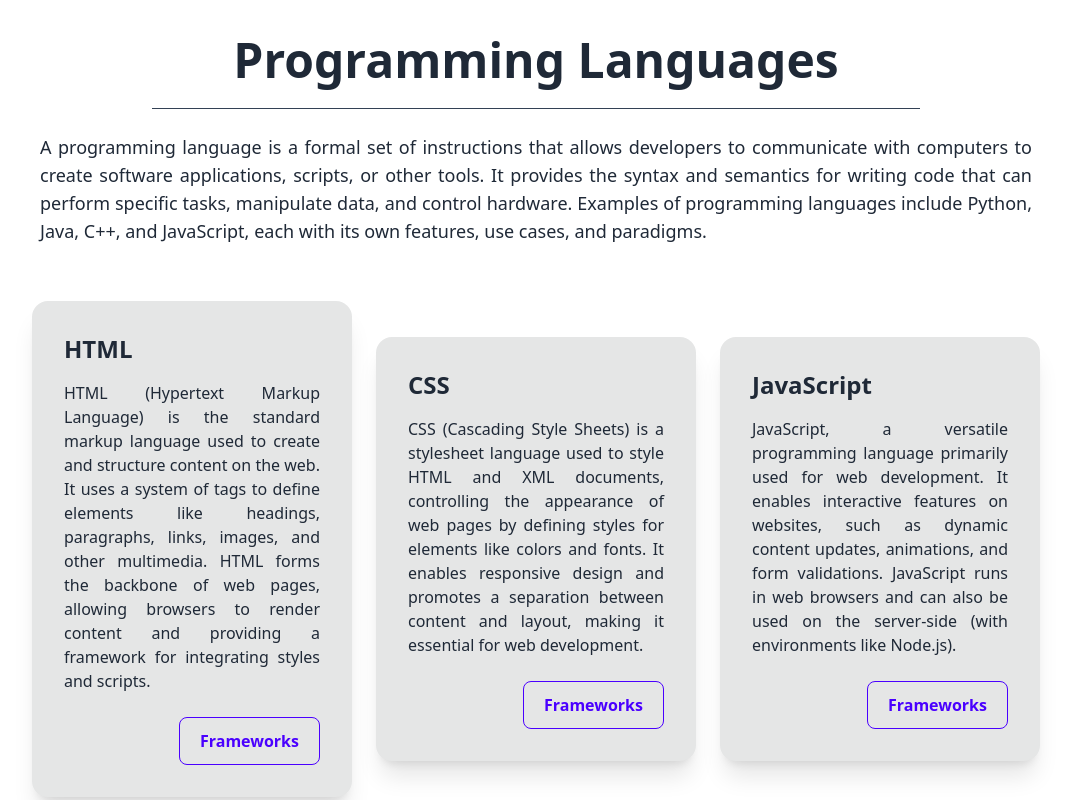
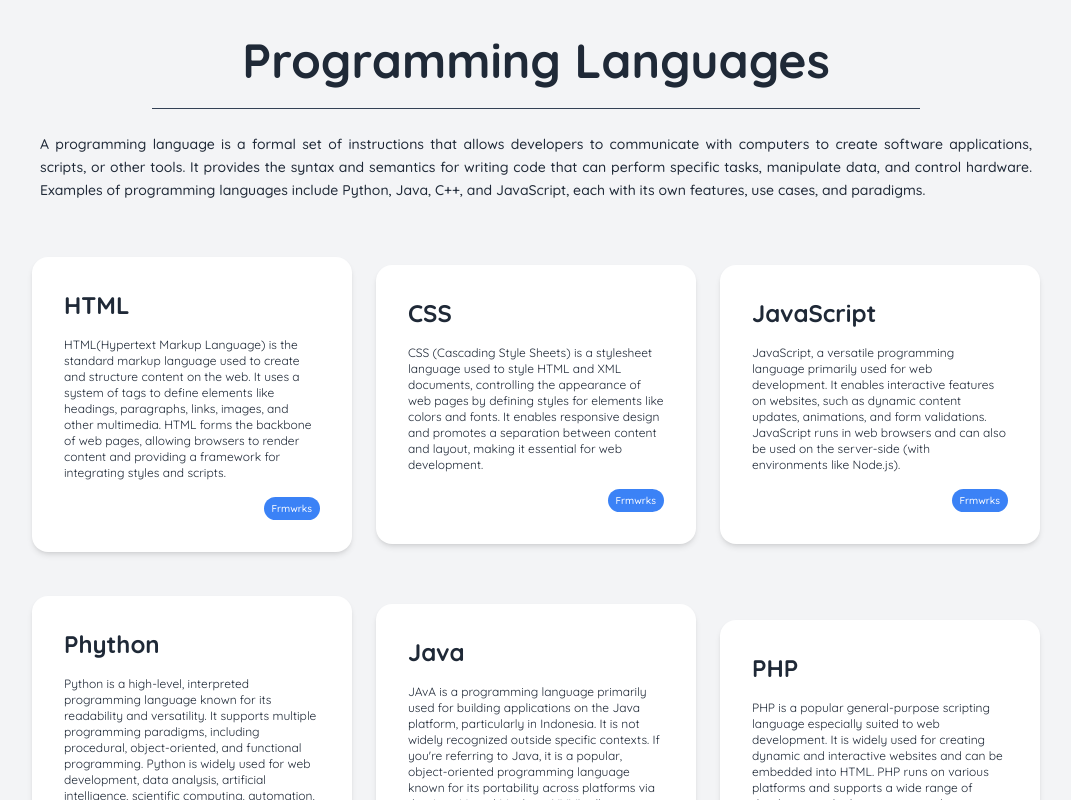
Before and after one commit to thealihamza04/CodeSphere, a React (Vite) app: page / in a window 1280 px wide. Shown: the top 800 px of the page, without its empty margins (104-1175 px from the left). Built offline with nearby package versions, Linux system fonts and the light colour scheme.

Commit message:
improve background

```diff
--- a/index.html
+++ b/index.html
@@ -7,10 +7,12 @@
   <meta name="viewport" content="width=device-width, initial-scale=1.0" />
   <link rel="preconnect" href="https://fonts.googleapis.com">
   <link rel="preconnect" href="https://fonts.gstatic.com" crossorigin>
-  <link
-    href="https://fonts.googleapis.com/css2?family=Nunito+Sans:ital,opsz,wght@0,6..12,200..1000;1,6..12,200..1000&family=Quicksand:wght@300..700&display=swap"
-    rel="stylesheet">
-    <link href="https://fonts.googleapis.com/icon?family=Material+Icons" rel="stylesheet">
+
+
+  <link rel="preconnect" href="https://fonts.googleapis.com">
+<link rel="preconnect" href="https://fonts.gstatic.com" crossorigin>
+<link href="https://fonts.googleapis.com/css2?family=Quicksand:wght@300..700&display=swap" rel="stylesheet">
+
   <title>CodeSphere</title>
 </head>
 
--- a/src/Components/Frameworks.jsx
+++ b/src/Components/Frameworks.jsx
@@ -16,7 +16,7 @@ const ProgLan = () => {
 
     return (
         <>
-            <div className="my-9 mx-4 md:mx-10 space-y-6">
+            <div className="py-9 px-4 space-y-6 bg-gray-100">
                 <h1 className="text-center text-3xl md:text-5xl font-bold">Frameworks</h1>
                 <div className="px-4 md:px-48">
                     <hr />
@@ -28,7 +28,7 @@ const ProgLan = () => {
                     </Link>
                 </div>
             </div>
-            <div className="flex flex-wrap gap-4 justify-center items-center px-4 md:px-10 mb-10">
+            <div className="flex flex-wrap gap-4 justify-center items-center px-4 md:px-10 pb-10">
                 {Frameworks.map((framework, index) => (
                     <Card
                         key={index} // Unique key for each framework
--- a/src/Components/Languages.jsx
+++ b/src/Components/Languages.jsx
@@ -11,16 +11,16 @@ const Languages = () => {
     "A programming language is a formal set of instructions that allows developers to communicate with computers to create software applications, scripts, or other tools. It provides the syntax and semantics for writing code that can perform specific tasks, manipulate data, and control hardware. Examples of programming languages include Python, Java, C++, and JavaScript, each with its own features, use cases, and paradigms.";
 
   return (
-    <div className="relative min-h-screen ">
+    <div className="relative min-h-screen bg-gray-100">
       {/* Header Section */}
       <div className="relative py-9 mx-4 md:mx-8 lg:mx-16 space-y-6 z-10">
-        <h1 className="text-center text-3xl sm:text-4xl md:text-5xl font-bold text-gray-800">
+        <h1 className="text-center text-3xl sm:text-4xl md:text-5xl font-sans font-extrabold text-gray-800">
           Programming Languages
         </h1>
         <div className="px-4 md:px-48">
           <hr className="border-slate-700" />
         </div>
-        <p className="px-4 md:px-20 text-sm md:text-lg text-justify leading-relaxed">
+        <p className="px-4 md:px-20 text-sm font-medium text-justify leading-relaxed">
           {def}
         </p>
       </div>
--- a/src/Components/Tool_Lib.jsx
+++ b/src/Components/Tool_Lib.jsx
@@ -33,15 +33,15 @@ const Tool_Lib = () => {
 
   return (
     <>
-      <div className="pb-10">
-        <div className="my-9 mx-4 md:mx-10 space-y-6">
+      <>
+        <div className="py-9 px-4 pd:px-10 space-y-6 bg-gray-100">
           <h1 className="text-center text-3xl md:text-5xl font-bold">{heading}</h1>
           <div className="px-4 md:px-48">
             <hr />
           </div>
           <p className="px-4 md:px-20 text-sm md:text-lg text-justify">{def}</p>
-        </div>
-        <div className="flex justify-center mt-6">
+
+          <div className="flex justify-center mt-6">
           <Link
             className="btn btn-outline text-sm md:text-base px-4 py-2"
             to="/Frameworks"
@@ -50,6 +50,10 @@ const Tool_Lib = () => {
             Back
           </Link>
         </div>
+
+        </div>
+
+
         <div className="flex flex-wrap gap-4 justify-center items-center px-4 md:px-10">
           {printIt.map((Item, index) => (
             <Tool_Lib_Card
@@ -60,7 +64,7 @@ const Tool_Lib = () => {
             />
           ))}
         </div>
-      </div>
+      </>
     </>
   );
 }
--- a/src/Components/cards/Card.jsx
+++ b/src/Components/cards/Card.jsx
@@ -4,35 +4,36 @@ import { Link } from "react-router-dom";
 const Card = ({ Title, Summary, URL, Tools, Lib, RTNIT }) => {
   return (
     <>
-     <div className="w-full sm:w-80 mt-5">
-      <div className="card bg-base-300 shadow-xl">
+      <div className="w-full sm:w-80 pt-5 rounded-xl cursor-default">
+        <div className="card bg-white shadow-md border-[1px] border-gray-100 hover:shadow-lg  hover:scale-105 transition-all duration-500 ease-linear ">
           <div className="card-body">
             <h2 className="card-title font-bold text-2xl">{Title}</h2>
-            <p>{Summary}</p>
+            <p className="text-xs hover:text-sm transition-all duration-300 ease-in-out mt-2">
+              {Summary}
+            </p>
             <a
-            className="opacity-25 mt-4 break-words text-sm sm:text-base delay-75"
+              className="opacity-25 mt-0 break-words text-xs delay-75"
               href={URL}
               target="_blank"
               rel="noopener noreferrer"
             >
-            <span className="text-center">open</span>
-            {/* <i className="material-icons text-xs text-center">arrow_forward_ios</i> */}
+              <span className="text-center">Open</span>
             </a>
 
-            <div className="card-actions justify-end mt-2 opacity-75">
+            <div className="card-actions justify-end mt-1">
               <Link
-                className="btn btn-primary btn-outline"
+                className="text-[10px] border-[1px] px-[10px] border-blue-500 p-1 rounded-full text-blue-500 font-medium"
                 to="ToLib"
                 state={{ tools: Tools, ReturnIT: RTNIT }}
               >
                 Tools
               </Link>
               <Link
-                className="btn btn-outline"
+                className="text-[10px] px-[7px] bg-blue-500 p-1 rounded-full text-white font-medium"
                 to="ToLib"
                 state={{ Libraries: Lib, ReturnIT: RTNIT }}
               >
-                Libraries
+                Lib
               </Link>
             </div>
           </div>
--- a/src/Components/cards/LanCard.jsx
+++ b/src/Components/cards/LanCard.jsx
@@ -3,18 +3,18 @@ import { Link } from "react-router-dom";
 
 const LanCard = ({ Title, Summary, Details }) => {
   return (
-    <div className="w-full sm:w-80 mt-5">
-      <div className="card bg-base-300 shadow-xl ">
+    <div className="w-full sm:w-80 mt-5 rounded-xl cursor-default">
+      <div className="card bg-white shadow-md hover:shadow-lg  hover:scale-105 transition-all duration-500 ease-linear ">
         <div className="card-body">
           <h2 className="card-title font-bold text-2xl">{Title}</h2>
-          <p className="text-sm sm:text-base text-justify mt-2">{Summary}</p>
-          <div className="card-actions justify-end mt-4">
+          <p className="text-xs hover:text-sm transition-all duration-300 ease-in-out mt-2">{Summary}</p>
+          <div className="card-actions justify-end mt-2">
             <Link
-              className="btn btn-outline btn-primary px-4  sm:px-5 text-sm sm:text-base "
+              className="text-[10px] px-[8px] bg-blue-500 p-1 rounded-full text-white font-medium"
               to="/Frameworks"
               state={{ Frameworks: Details }}
             >
-              Frameworks
+              Frmwrks
             </Link>
           </div>
         </div>
--- a/src/Components/cards/Tool_Lib_Card.jsx
+++ b/src/Components/cards/Tool_Lib_Card.jsx
@@ -2,13 +2,16 @@ import React from "react";
 
 const Tool_Lib_Card = ({ Name, Summary, URL }) => {
   return (
-    <div className="w-full sm:w-80 mt-5">
-      <div className="card bg-base-300 shadow-xl">
+    <>
+      <div className="w-full sm:w-80 pt-5 rounded-xl cursor-default">
+        <div className="card bg-white shadow-md border-[1px] border-gray-100 hover:shadow-lg  hover:scale-105 transition-all duration-500 ease-linear ">
           <div className="card-body">
             <h2 className="card-title font-bold text-2xl">{Name}</h2>
-          <p className="text-sm sm:text-base text-justify mt-2">{Summary}</p>
+            <p className="text-xs hover:text-sm transition-all duration-300 ease-in-out mt-2">
+              {Summary}
+            </p>
             <a
-            className="opacity-25 mt-4 break-words text-sm sm:text-base delay-75"
+              className="opacity-25 mt-0 break-words text-xs delay-75"
               href={URL}
               target="_blank"
               rel="noopener noreferrer"
@@ -19,6 +22,7 @@ const Tool_Lib_Card = ({ Name, Summary, URL }) => {
           </div>
         </div>
       </div>
+    </>
   );
 };
 
--- a/tailwind.config.js
+++ b/tailwind.config.js
@@ -4,7 +4,11 @@ import daisyui from 'daisyui';
 export default {
   content: ["./index.html", "./src/**/*.{js,ts,jsx,tsx}"],
   theme: {
-    extend: {},
+    extend: {
+      fontFamily: {
+        sans: ['Quicksand', 'Roboto', 'sans-serif'],  // or any other font you choose
+      },
+    },
   },
   plugins: [daisyui],
   daisyui: {
```
Also changed, not shown: src/Components/JS.json. Lines whose indentation alone changed are shown as unchanged.
